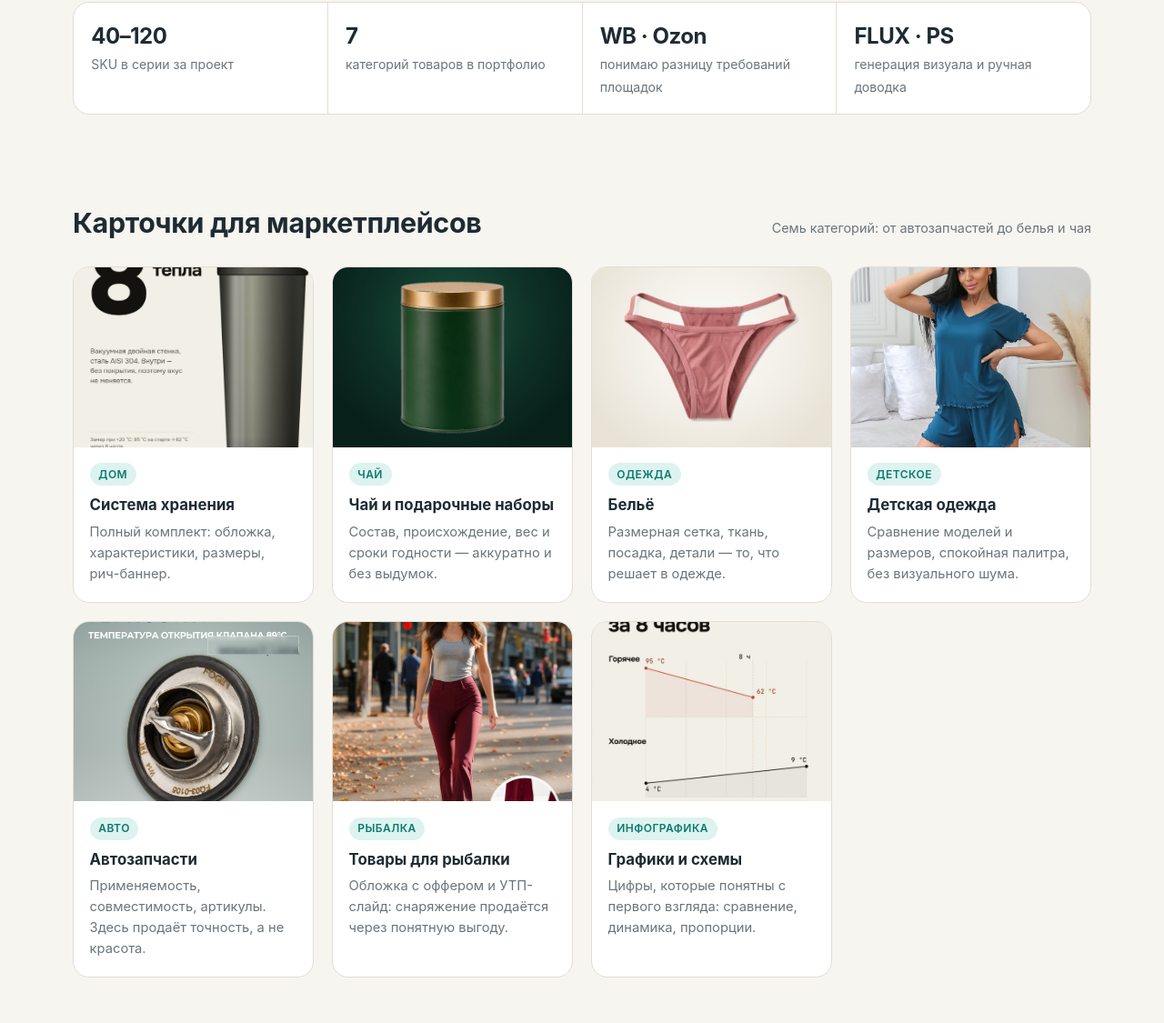
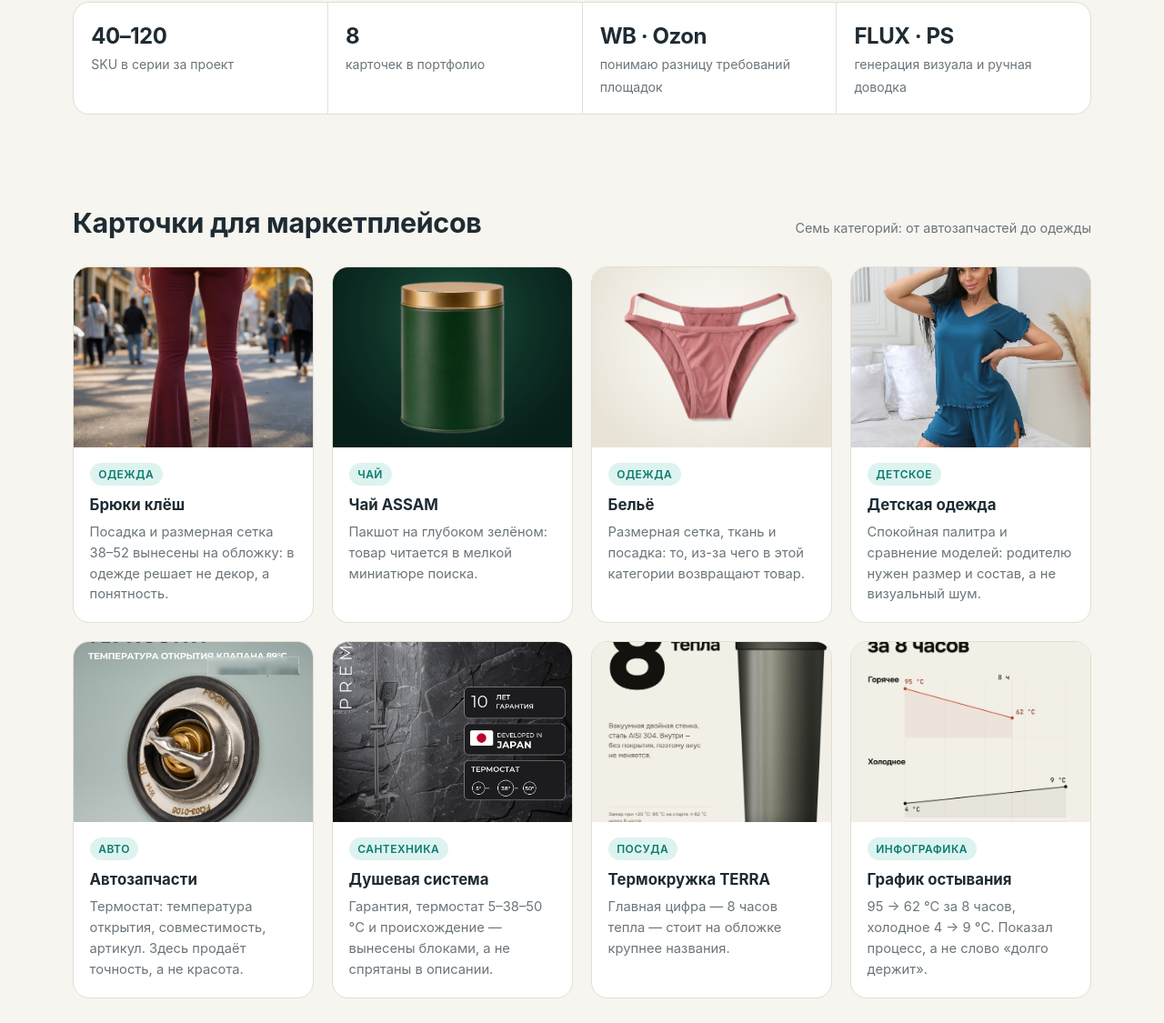
Before and after one commit to MrGradus777/freelance-portfolio, a plain HTML site: page docs/index.html in a window 1280 px wide. Shown: the part 567-1692 px from the top of the page at 91% size. Drawn offline with Linux system fonts and the light colour scheme.

Commit message:
docs: fix card labels to match images

```diff
--- a/docs/index.html
+++ b/docs/index.html
@@ -197,7 +197,7 @@
   <h2 id="facts-title" hidden>Коротко о работе</h2>
   <div class="facts">
     <div class="fact"><strong>40–120</strong><span>SKU в серии за проект</span></div>
-    <div class="fact"><strong>7</strong><span>категорий товаров в портфолио</span></div>
+    <div class="fact"><strong>8</strong><span>карточек в портфолио</span></div>
     <div class="fact"><strong>WB · Ozon</strong><span>понимаю разницу требований площадок</span></div>
     <div class="fact"><strong>FLUX · PS</strong><span>генерация визуала и ручная доводка</span></div>
   </div>
@@ -206,36 +206,40 @@
 <section class="wrap" id="works" aria-labelledby="works-title">
   <div class="section-head">
     <h2 id="works-title">Карточки для маркетплейсов</h2>
-    <p class="hint">Семь категорий: от автозапчастей до белья и чая</p>
+    <p class="hint">Семь категорий: от автозапчастей до одежды</p>
   </div>
   <div class="grid">
     <article class="card">
-      <figure><img src="product-cards/system/01_hero.jpg" alt="Карточка системы хранения: обложка с товаром" loading="lazy" decoding="async"></figure>
-      <div class="body"><span class="tag">Дом</span><h3>Система хранения</h3><p>Полный комплект: обложка, характеристики, размеры, рич-баннер.</p></div>
+      <figure><img src="product-cards/klesh/01_cover.jpg" alt="Карточка брюк клёш: обложка с моделью" loading="lazy" decoding="async"></figure>
+      <div class="body"><span class="tag">Одежда</span><h3>Брюки клёш</h3><p>Посадка и размерная сетка 38–52 вынесены на обложку: в одежде решает не декор, а понятность.</p></div>
     </article>
     <article class="card">
-      <figure><img src="product-cards/tea/01_packshot.jpg" alt="Карточка чая: упаковка на нейтральном фоне" loading="lazy" decoding="async"></figure>
-      <div class="body"><span class="tag">Чай</span><h3>Чай и подарочные наборы</h3><p>Состав, происхождение, вес и сроки годности — аккуратно и без выдумок.</p></div>
+      <figure><img src="product-cards/tea/01_packshot.jpg" alt="Карточка чая ASSAM: банка на тёмном фоне" loading="lazy" decoding="async"></figure>
+      <div class="body"><span class="tag">Чай</span><h3>Чай ASSAM</h3><p>Пакшот на глубоком зелёном: товар читается в мелкой миниатюре поиска.</p></div>
     </article>
     <article class="card">
       <figure><img src="product-cards/lingerie/01_packshot.jpg" alt="Карточка белья: пакшот" loading="lazy" decoding="async"></figure>
-      <div class="body"><span class="tag">Одежда</span><h3>Бельё</h3><p>Размерная сетка, ткань, посадка, детали — то, что решает в одежде.</p></div>
+      <div class="body"><span class="tag">Одежда</span><h3>Бельё</h3><p>Размерная сетка, ткань и посадка: то, из-за чего в этой категории возвращают товар.</p></div>
     </article>
     <article class="card">
       <figure><img src="product-cards/mashanya/01_pajama.jpg" alt="Карточка детской одежды: пижама" loading="lazy" decoding="async"></figure>
-      <div class="body"><span class="tag">Детское</span><h3>Детская одежда</h3><p>Сравнение моделей и размеров, спокойная палитра, без визуального шума.</p></div>
+      <div class="body"><span class="tag">Детское</span><h3>Детская одежда</h3><p>Спокойная палитра и сравнение моделей: родителю нужен размер и состав, а не визуальный шум.</p></div>
     </article>
     <article class="card">
-      <figure><img src="product-cards/auto-parts/01_thermostat_new.jpg" alt="Карточка автозапчасти: термостат" loading="lazy" decoding="async"></figure>
-      <div class="body"><span class="tag">Авто</span><h3>Автозапчасти</h3><p>Применяемость, совместимость, артикулы. Здесь продаёт точность, а не красота.</p></div>
+      <figure><img src="product-cards/auto-parts/01_thermostat_new.jpg" alt="Карточка автозапчасти: термостат крупным планом" loading="lazy" decoding="async"></figure>
+      <div class="body"><span class="tag">Авто</span><h3>Автозапчасти</h3><p>Термостат: температура открытия, совместимость, артикул. Здесь продаёт точность, а не красота.</p></div>
     </article>
     <article class="card">
-      <figure><img src="product-cards/klesh/02_utp.jpg" alt="Карточка товаров для рыбалки: слайд с преимуществами" loading="lazy" decoding="async"></figure>
-      <div class="body"><span class="tag">Рыбалка</span><h3>Товары для рыбалки</h3><p>Обложка с оффером и УТП-слайд: снаряжение продаётся через понятную выгоду.</p></div>
+      <figure><img src="product-cards/kaydzo/02_shower.jpg" alt="Карточка душевой системы: товар на камне" loading="lazy" decoding="async"></figure>
+      <div class="body"><span class="tag">Сантехника</span><h3>Душевая система</h3><p>Гарантия, термостат 5–38–50 °C и происхождение — вынесены блоками, а не спрятаны в описании.</p></div>
     </article>
     <article class="card">
-      <figure><img src="product-cards/system/02_chart.jpg" alt="Инфографика с графиком характеристик" loading="lazy" decoding="async"></figure>
-      <div class="body"><span class="tag">Инфографика</span><h3>Графики и схемы</h3><p>Цифры, которые понятны с первого взгляда: сравнение, динамика, пропорции.</p></div>
+      <figure><img src="product-cards/system/01_hero.jpg" alt="Карточка термокружки TERRA: обложка" loading="lazy" decoding="async"></figure>
+      <div class="body"><span class="tag">Посуда</span><h3>Термокружка TERRA</h3><p>Главная цифра — 8 часов тепла — стоит на обложке крупнее названия.</p></div>
+    </article>
+    <article class="card">
+      <figure><img src="product-cards/system/02_chart.jpg" alt="Слайд с графиком остывания термокружки" loading="lazy" decoding="async"></figure>
+      <div class="body"><span class="tag">Инфографика</span><h3>График остывания</h3><p>95 → 62 °C за 8 часов, холодное 4 → 9 °C. Показал процесс, а не слово «долго держит».</p></div>
     </article>
   </div>
 </section>
```
